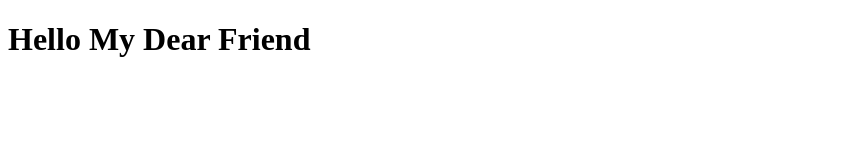
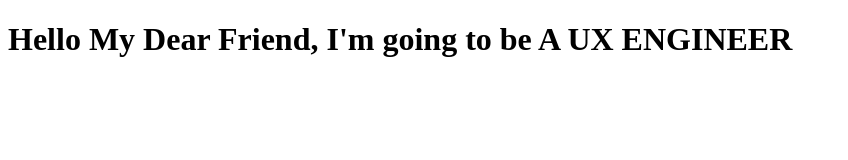
Before and after one commit to yusufalim10/coursera-101, a plain HTML site: page index.html in a window 1280 px wide. Shown: the whole page, without its empty margins (0-848 px from the left). Drawn offline with Linux system fonts and the light colour scheme.

Commit message:
Additional motivation for my page

```diff
--- a/index.html
+++ b/index.html
@@ -4,5 +4,5 @@
         <title>Hello Coursera!</title>
     </head>
     <body>
-    <h1>Hello My Dear Friend</h1>
+    <h1>Hello My Dear Friend, I'm going to be A UX ENGINEER</h1>
     </body>
```
